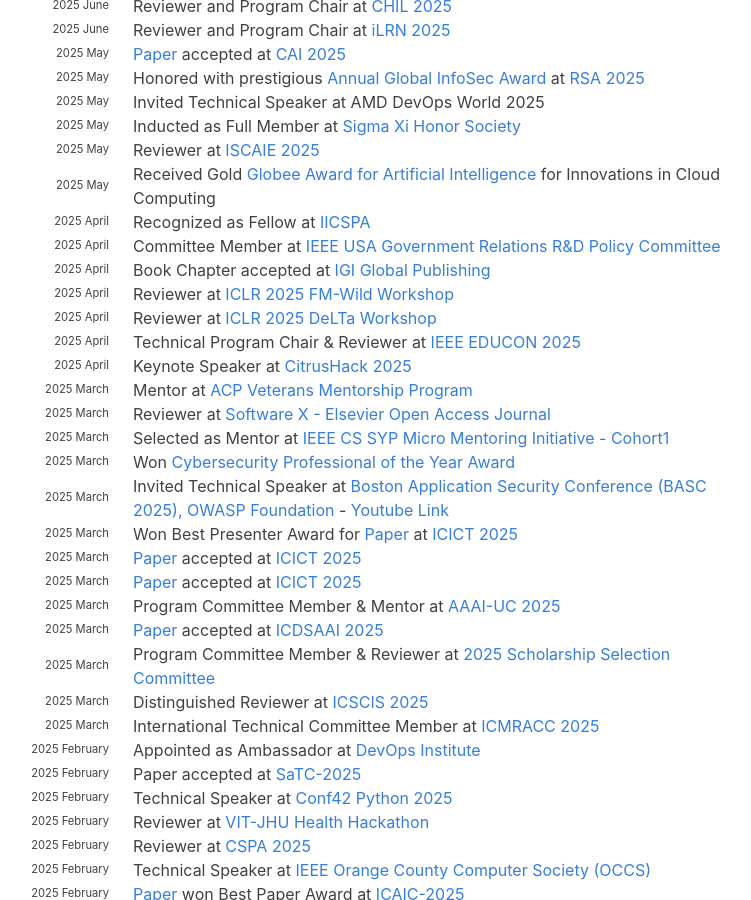
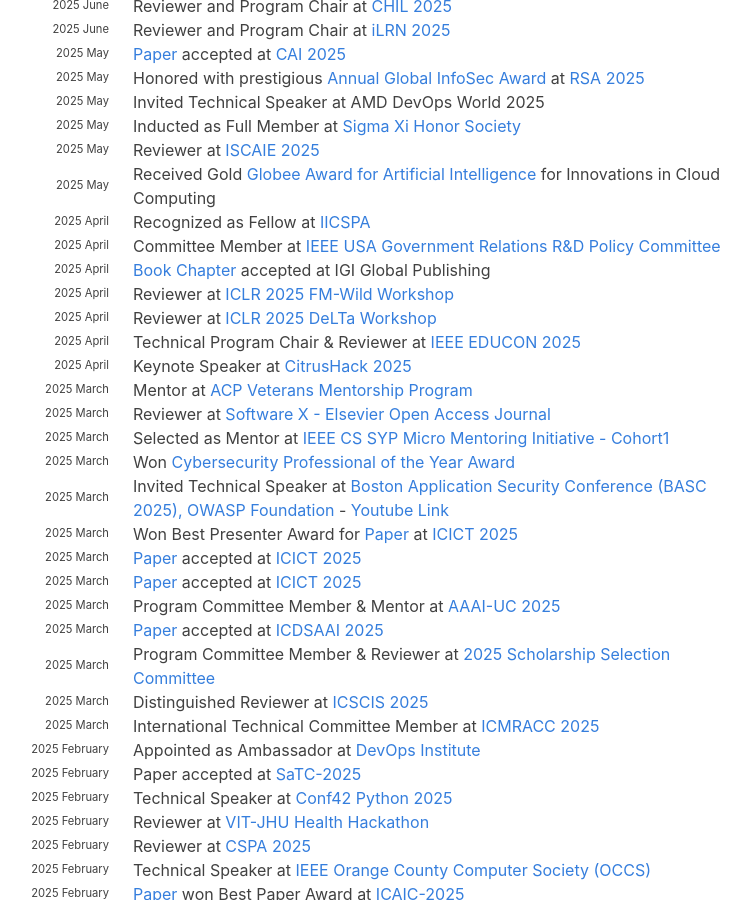
Before and after one commit to hariharanragothaman/hariharanragothaman.github.io, a Jekyll site: the page built from index.md, in a window 1280 px wide and 900 px high, scrolled down 1396 px. Shown: the whole window, without its empty margins (199-950 px from the left). Built offline with Jekyll 4.4.1, drawn with Linux system fonts in a browser that asks for light colours; nearby versions of some CDN libraries; some web fonts are replaced; some of the changed lines change nothing that is shown.

Commit message:
Polishes and Updates

```diff
--- a/_data/news.yaml
+++ b/_data/news.yaml
@@ -136,7 +136,7 @@
 
 - year: 2025
   year-extra: April
-  description: Book Chapter accepted at <a href="https://doi.org/10.4018/979-8-3373-1370-2.ch010"> IGI Global Publishing</a>
+  description: <a href="https://doi.org/10.4018/979-8-3373-1370-2.ch010"> Book Chapter</a> accepted at IGI Global Publishing
 
 - year: 2025
   year-extra: April
```
